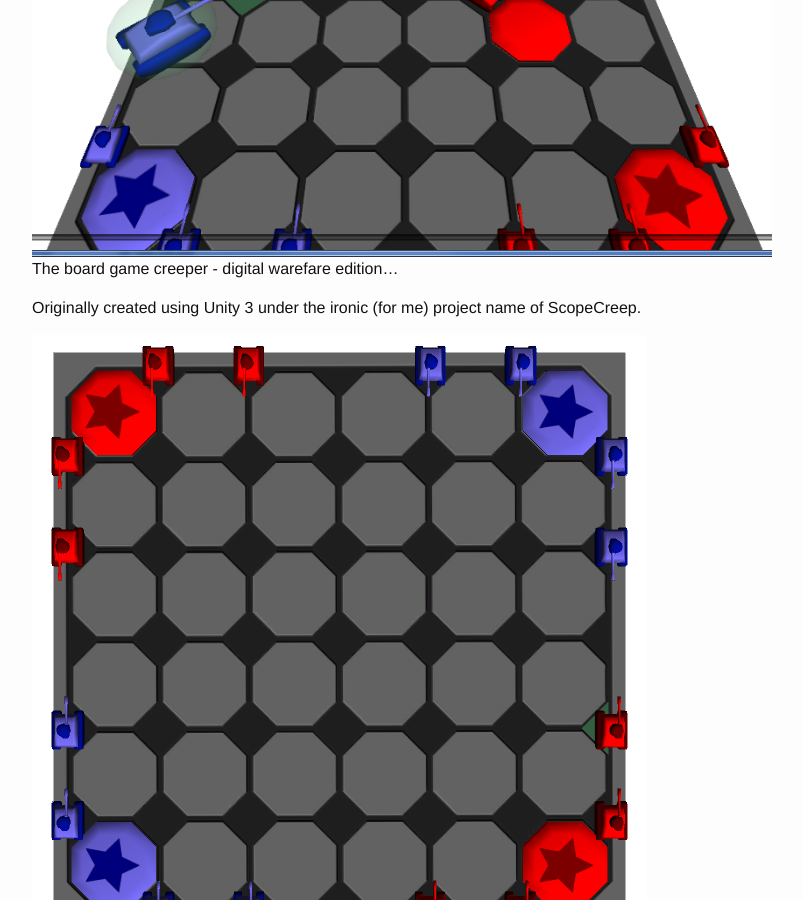
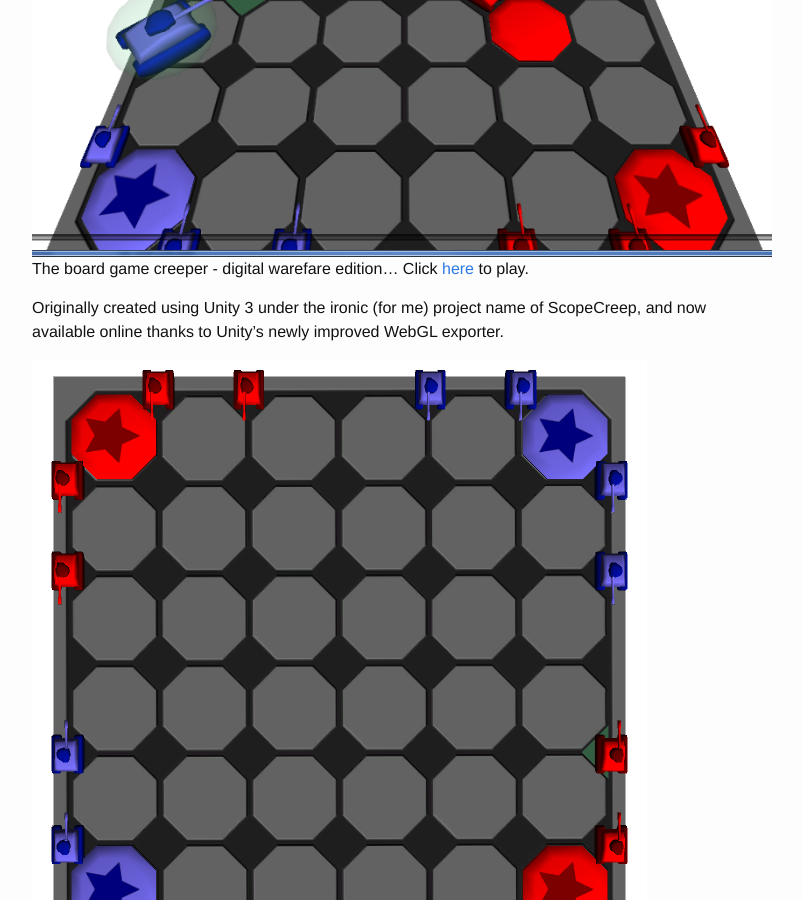
Before and after one commit to gotankersley/gotankersley.github.io, a Jekyll site: the page built from _posts/2015-12-18-creeping-tanks.md, in a window 1280 px wide and 900 px high, scrolled down 416 px. Shown: the whole window, without its empty margins (238-1041 px from the left). Built offline with Jekyll 4.4.1, drawn with Linux system fonts in a browser that asks for light colours.

Commit message:
Creeping tanks release

```diff
--- a/_posts/2015-12-18-creeping-tanks.md
+++ b/_posts/2015-12-18-creeping-tanks.md
@@ -7,7 +7,8 @@ thumb: /img/creeping-tanks/board-3d.png
 no-border: true
 ---
 The board game creeper - digital warefare edition...<!--more-->
+Click [here](/creeping-tanks/) to play.
 
-Originally created using Unity 3 under the ironic (for me) project name of ScopeCreep.
+Originally created using Unity 3 under the ironic (for me) project name of ScopeCreep, and now available online thanks to Unity's newly improved WebGL exporter.
 
 ![Top down](/img/creeping-tanks/board-top.png)
```
